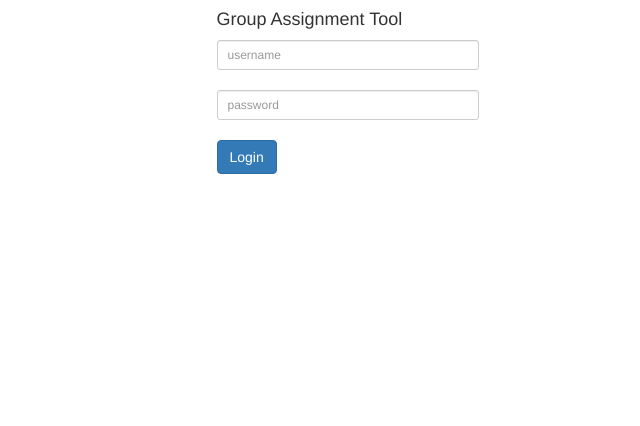
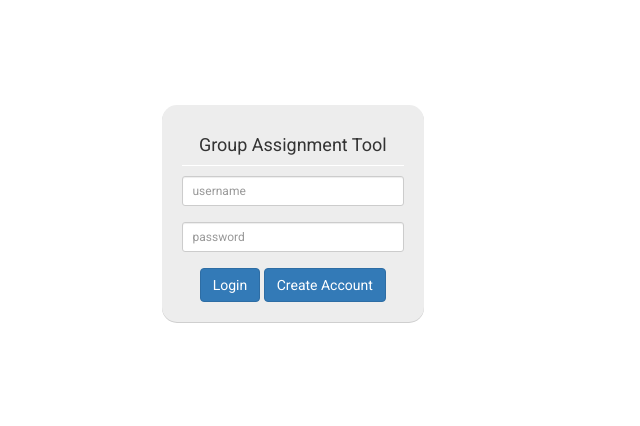
Before and after one commit to CSUMB-SP17-CST499/Group-Assignment-Tool, a Flask app: page /login in a window 1280 px wide. Shown: the top 426 px of the page, without its empty margins (341-981 px from the left). Run offline with Flask 2, Linux system fonts and the light colour scheme; some libraries are stand-ins or nearby versions.

Commit message:
Changes to the menu bar, and the login app.py function 3-9-17

```diff
--- a/app.py
+++ b/app.py
@@ -1,15 +1,37 @@
 import flask, os
+from flask import Flask, render_template, flash, request
+from flask_wtf import Form
+from wtforms import Form, TextField, TextAreaField, validators, StringField, SubmitField
 
 app = flask.Flask(__name__)
+
+class ReusableForm(Form):
+    name = TextField('Name:', validators=[validators.required()])
+    # email = TextField('Email:', validators=[validators.required(), validators.Length(min=6, max=35)])
+    password = TextField('Password:', validators=[validators.required(), validators.Length(min=3, max=35)])
 
 @app.route('/')
 def index():
 # If there is no userName, then route to loginScreen. Else, route to the main page.
     return flask.render_template("index.html")
 
-@app.route('/login')
+@app.route('/login', methods=['GET', 'POST'])
 def login():
 # If there is no userName, then route to loginScreen. Else, route to the main page.
+    form = ReusableForm(request.form)
+
+    print (form.errors)
+    if request.method == 'POST':
+        if request.form['submit'] == 'Login':
+            name=request.form['userName']
+            password=request.form['userPassword']
+            print (name, " ", password)
+
+        if form.validate():
+            # Save the comment here.
+            flash('Thanks for registration ' + name)
+        elif request.form['submit'] == 'Create Account':
+            return render_template('createaccount.html', form=form)
     return flask.render_template("login.html")
 
 @app.route('/add')
--- a/static/styles/style.css
+++ b/static/styles/style.css
@@ -1,77 +1,77 @@
-/*@import url(http://fonts.googleapis.com/css?family=Roboto:400);*/
+@import url(http://fonts.googleapis.com/css?family=Roboto:400);
 
-/*.loginScreen {*/
-/*  background-color:#fff;*/
-/*  -webkit-font-smoothing: antialiased;*/
-/*  font: normal 14px Roboto,arial,sans-serif;*/
-/*}*/
+.loginScreen {
+  background-color:#fff;
+  -webkit-font-smoothing: antialiased;
+  font: normal 14px Roboto,arial,sans-serif;
+}
 
-/*.container {*/
-/*    padding: 105px;*/
-/*    position: fixed;*/
-/*}*/
+.container {
+    padding: 105px;
+    position: fixed;
+}
 
-/*.form-login {*/
-/*    background-color: #EDEDED;*/
-/*    padding-top: 20px;*/
-/*    padding-bottom: 20px;*/
-/*    padding-left: 20px;*/
-/*    padding-right: 20px;*/
-/*    border-radius: 15px;*/
-/*    border-color:#d2d2d2;*/
-/*    border-width: 5px;*/
-/*    box-shadow:0 1px 0 #cfcfcf;*/
-/*}*/
+.form-login {
+    background-color: #EDEDED;
+    padding-top: 20px;
+    padding-bottom: 20px;
+    padding-left: 20px;
+    padding-right: 20px;
+    border-radius: 15px;
+    border-color:#d2d2d2;
+    border-width: 5px;
+    box-shadow:0 1px 0 #cfcfcf;
+}
 
-/*h4 { */
-/* border:0 solid #fff; */
-/* border-bottom-width:1px;*/
-/* padding-bottom:10px;*/
-/* text-align: center;*/
-/*}*/
+h4 {
+ border:0 solid #fff;
+ border-bottom-width:1px;
+ padding-bottom:10px;
+ text-align: center;
+}
 
-/*.form-control {*/
-/*    border-radius: 10px;*/
-/*}*/
+.form-control {
+    border-radius: 10px;
+}
 
-/*.wrapper {*/
-/*    text-align: center;*/
-/*}*/
+.wrapper {
+    text-align: center;
+}
 
-/*.border{*/
-/*     border-style: solid;*/
-/*    border-width: 1px;*/
-/*}*/
-/*.spacer{*/
-/*    margin-left: 30px;*/
-/*}*/
+.border{
+     border-style: solid;
+    border-width: 1px;
+}
+.spacer{
+    margin-left: 30px;
+}
 
-/*.first-column {*/
-/*  width: 20%;*/
-/*  float: left;*/
-/*}*/
+.first-column {
+  width: 20%;
+  float: left;
+}
 
-/*.second-column {*/
-/*  width: 60%;*/
-/*  float: right;*/
-/*}*/
-/*#imaginary_container{*/
-/*}*/
-/*.stylish-input-group .input-group-addon{*/
-/*    background: white !important; */
-/*}*/
-/*.stylish-input-group .form-control{*/
-/*	border-right:0; */
-/*	box-shadow:0 0 0; */
-/*	border-color:#ccc;*/
-/*}*/
-/*.stylish-input-group button{*/
-/*    border:0;*/
-/*    background:transparent;*/
-/*}*/
-/*.selected{*/
-/*    font-weight: bold;*/
-/*}*/
+.second-column {
+  width: 60%;
+  float: right;
+}
+#imaginary_container{
+}
+.stylish-input-group .input-group-addon{
+    background: white !important;
+}
+.stylish-input-group .form-control{
+	border-right:0;
+	box-shadow:0 0 0;
+	border-color:#ccc;
+}
+.stylish-input-group button{
+    border:0;
+    background:transparent;
+}
+.selected{
+    font-weight: bold;
+}
 
 /*START OF MENUBAR*/
 ul {
--- a/templates/login.html
+++ b/templates/login.html
@@ -20,15 +20,18 @@
             <h4>Group Assignment Tool</h4>
             <input type="text" id="userName" class="form-control input-sm chat-input" placeholder="username" />
             </br>
-            <input type="text" id="userPassword" class="form-control input-sm chat-input" placeholder="password" />
+            <input type="password" id="userPassword" class="form-control input-sm chat-input" placeholder="password" />
             </br>
                 <div class="wrapper">
                     <span class="group-btn">
                         <input class="btn btn-primary btn-md" type="submit" name="Login" value="Login">
+                         <input class="btn btn-primary btn-md" type="submit" name="Create Account" value="Create Account">
                     </span>
                 </div>
             </div>
+<div>
 
+</div>
         </div>
     </div>
 </div>
--- a/templates/menubar.html
+++ b/templates/menubar.html
@@ -41,7 +41,7 @@
         </li>
       </ul>
       <ul class="nav navbar-nav navbar-right">
-        <li><a href="/WebPageLayout/Login/LoginScreen.html">Login</a></li>
+        <li><a href="templates/login.html">Login</a></li>
       </ul>
     </div><!-- /.navbar-collapse -->
   </div><!-- /.container-fluid -->
```
Also changed, not shown: templates/index.html (+5 -4 lines), static/logos/employees.jpg (added), static/logos/roles.jpg (added), 1 other file.
